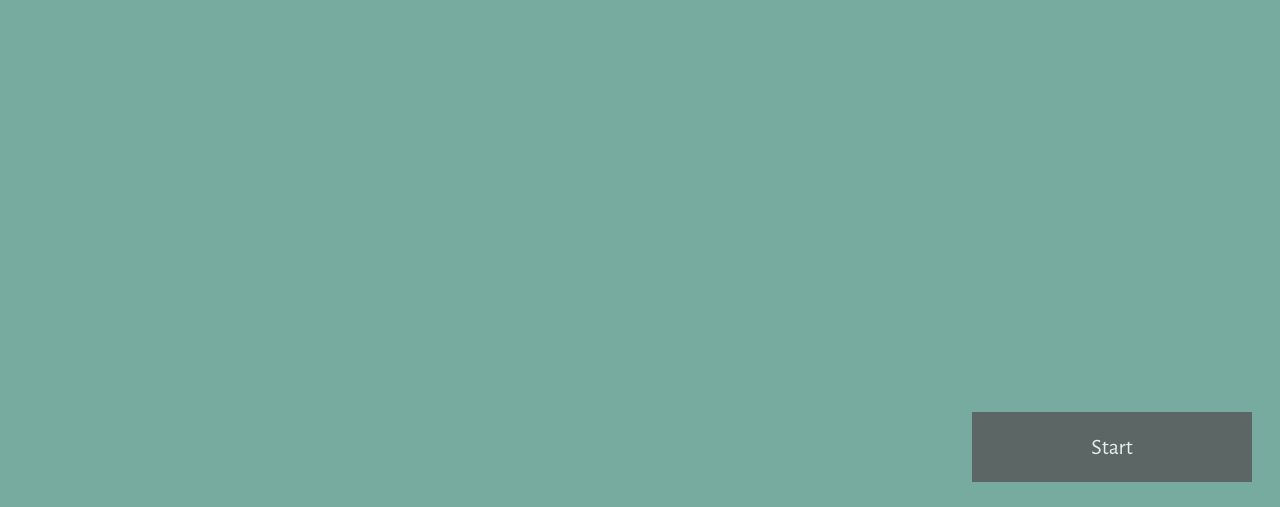
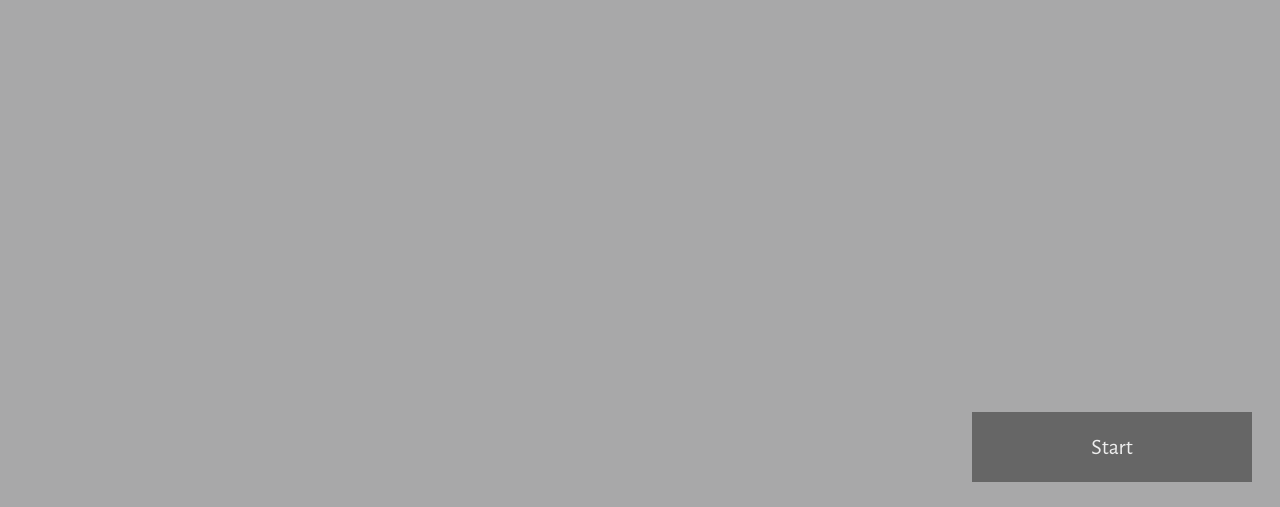
Before and after one commit to J-waddles/connect, a website built with Vite: page client/index.html in a window 1280 px wide. Shown: the part 293-800 px from the top of the page. Built offline with nearby package versions, Linux system fonts and the light colour scheme.

Commit message:
design - colour

```diff
--- a/client/style.css
+++ b/client/style.css
@@ -87,7 +87,8 @@ body {
   padding-top: 35px;
   padding-bottom: 20px;
   scroll-behavior: smooth;
-  background-color: #7eb5a8eb;
+  background-color: #b2b2b2eb;
+  /* #7eb5a8eb */
 }
 
 /* hides scrollbar */
```
